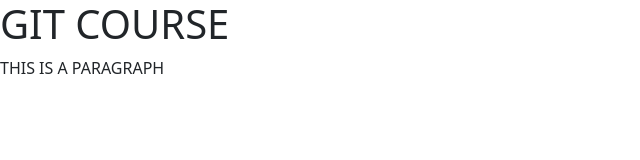
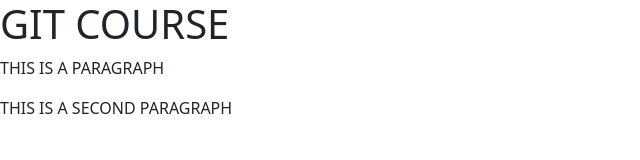
Before and after one commit to franciscocontreras93/git-test, a plain HTML site: page index.html in a window 1280 px wide. Shown: the whole page, without its empty margins (0-640 px from the left). Drawn offline with nearby package versions, Linux system fonts and the light colour scheme.

Commit message:
update 3

```diff
--- a/index.html
+++ b/index.html
@@ -11,5 +11,6 @@
 <body>
 <h1>GIT COURSE</h1>
 <p>THIS IS A PARAGRAPH</p>
+<p>THIS IS A SECOND PARAGRAPH</p>
 </body>
 </html>
```
